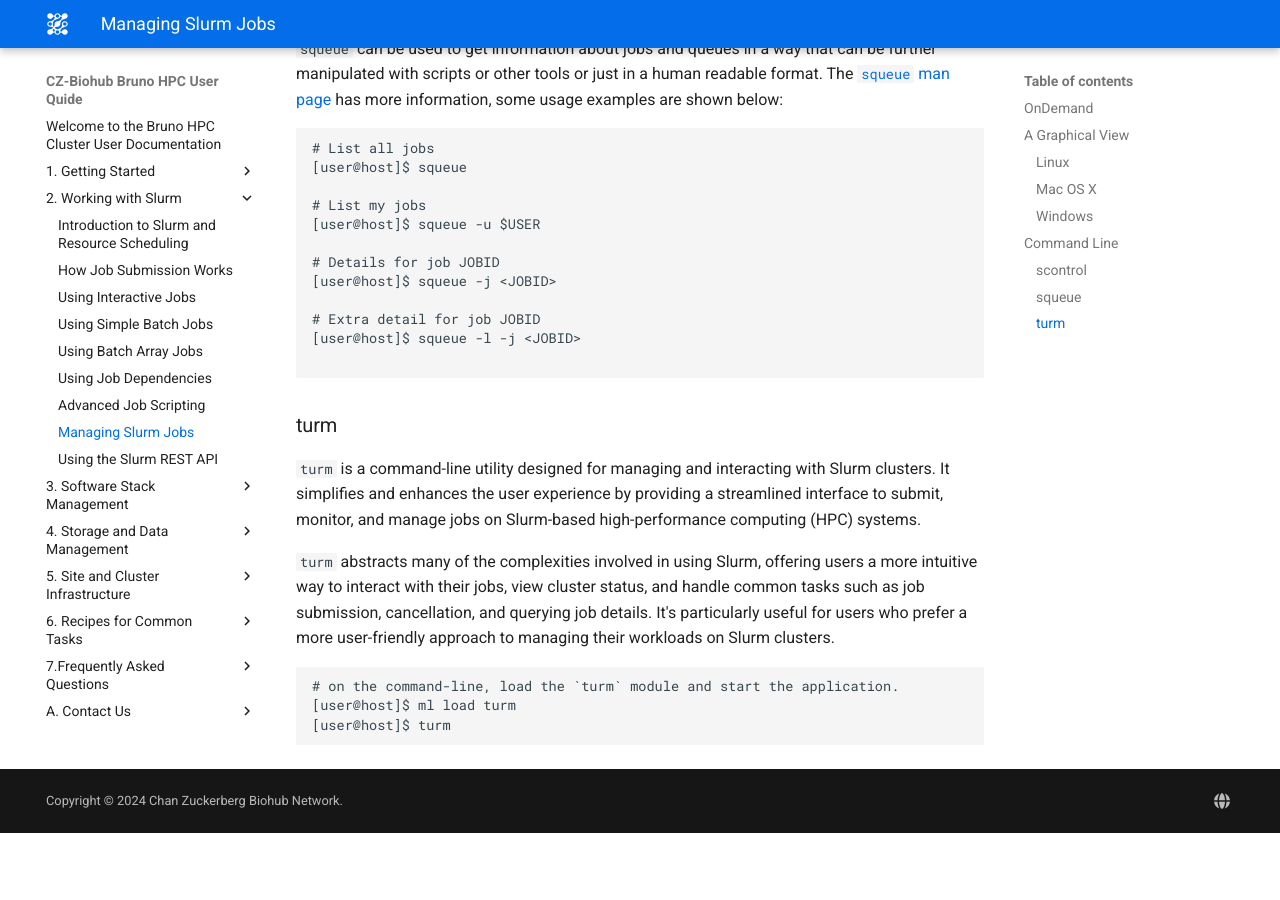
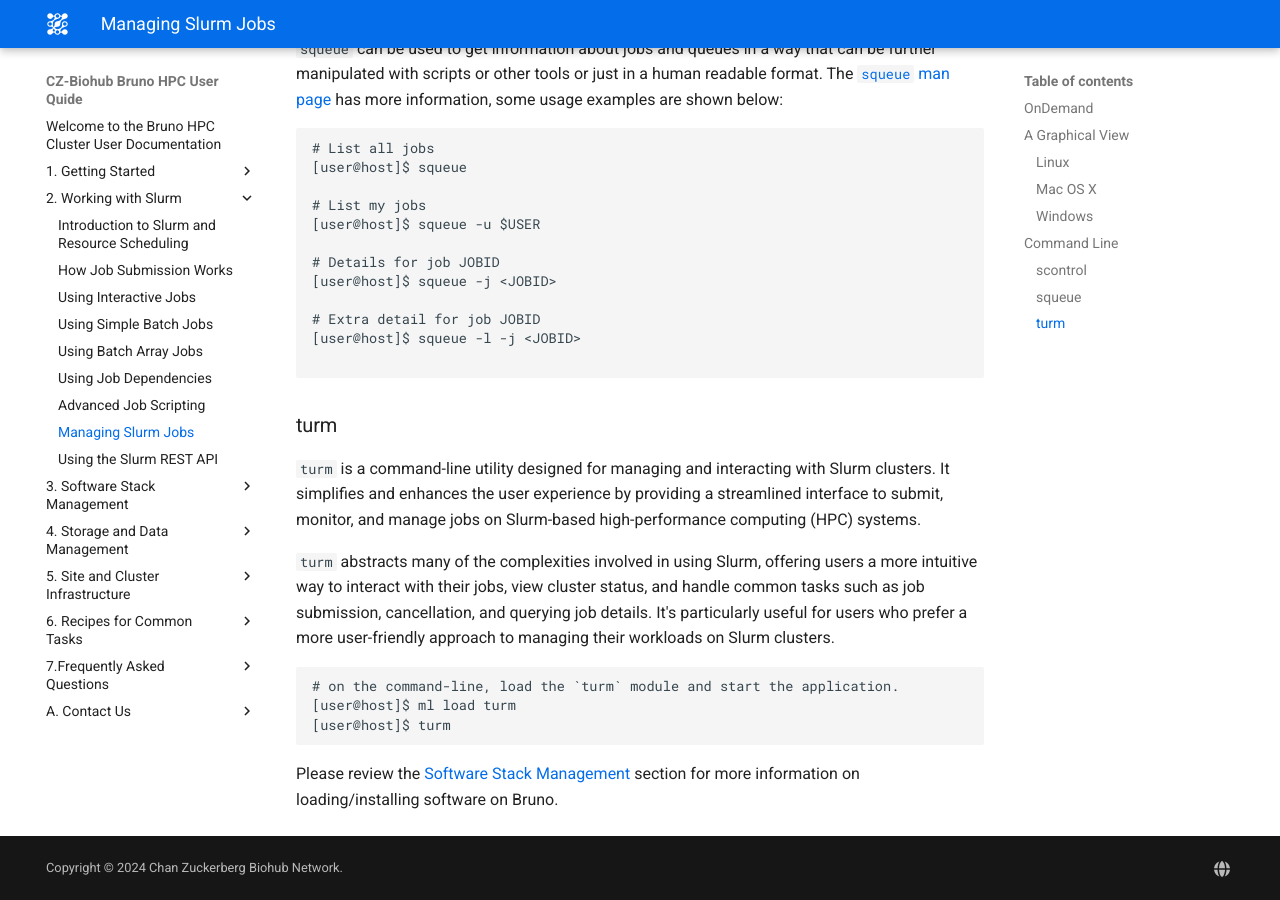
Before and after one commit to biohub-hpc/bruno-hpc-documentation, an MkDocs documentation site: the page built from docs/2._Working_with_Slurm/h._Managing_Slurm_Jobs.md, in a window 1280 px wide and 900 px high, scrolled down 1580 px. Built offline with MkDocs 1.6.1 and Material for MkDocs 9.7.7, drawn with Linux system fonts in a browser that asks for light colours; before the commit the page ends 2413 px from its top, so only the background shows below that.

Commit message:
Update h._Managing_Slurm_Jobs.md

````diff
--- a/docs/2._Working_with_Slurm/h._Managing_Slurm_Jobs.md
+++ b/docs/2._Working_with_Slurm/h._Managing_Slurm_Jobs.md
@@ -98,3 +98,5 @@ information, some usage examples are shown below:
 [user@host]$ ml load turm
 [user@host]$ turm
 ```
+
+Please review the [ Software Stack Management ](/3._Software_Stack_Management) section for more information on loading/installing software on Bruno.
````
